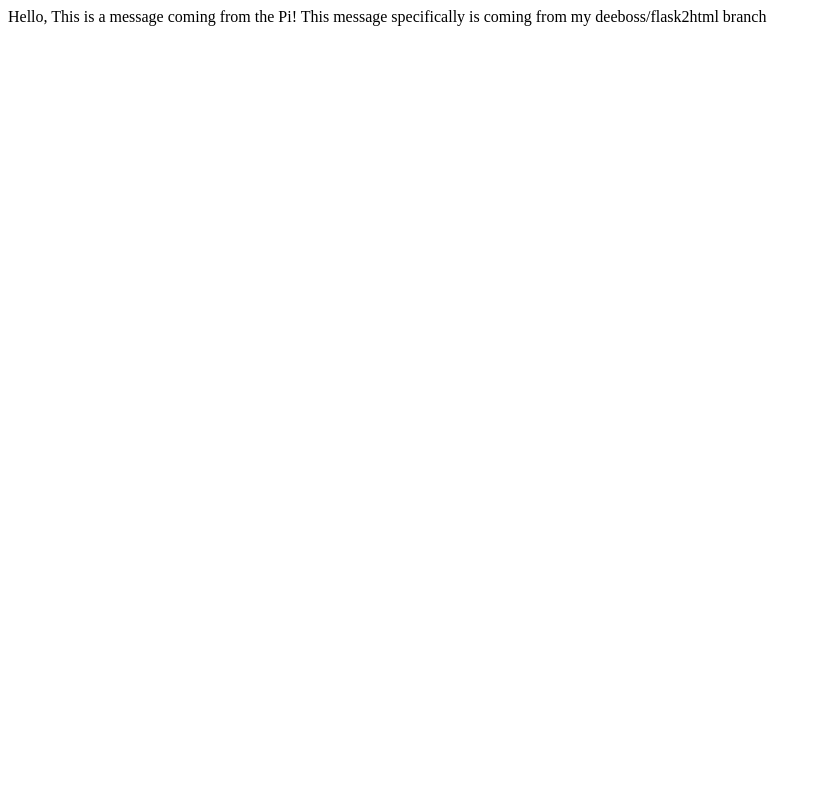
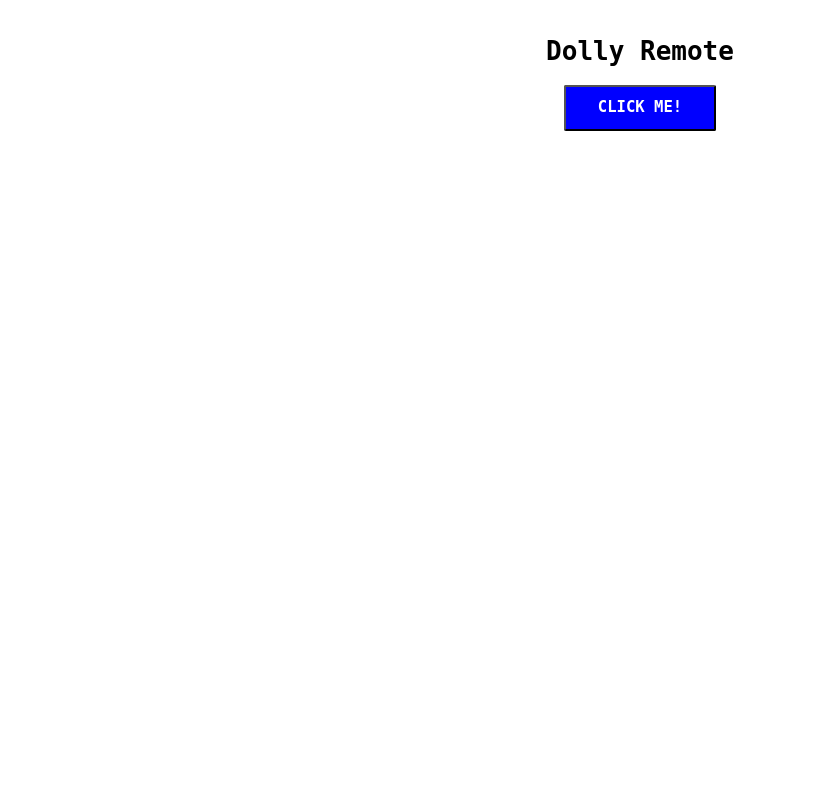
Before and after one commit to deeboss/python-js-dolly-cam-app, a Flask app: page / in a window 1280 px wide. Shown: the whole page, without its empty margins (0-822 px from the left). Run offline with Flask 2, Linux system fonts and the light colour scheme.

Commit message:
freezing python view and css for now

```diff
--- a/app.py
+++ b/app.py
@@ -2,11 +2,7 @@ from flask import Flask, render_template
 app = Flask(__name__)
 
 @app.route('/')
-def hello_world():
-    return 'Hello, This is a message coming from the Pi! This message specifically is coming from my deeboss/flask2html branch'
-
-@app.route('/remote')
-def remote():
+def home():
     return render_template("index.html")
 
 if __name__ == "__main__":
--- a/static/css/styles.css
+++ b/static/css/styles.css
@@ -1,5 +1,10 @@
 html {
     font-family: monospace
+}
+
+body {
+    font-size: 100%;
+    text-align: center;
 }
 
 .wrapper {
@@ -7,8 +12,28 @@ html {
 }
 
 button {
-    padding: 8px 20px;
     appearance: none;
     -webkit-appearance: none;
+    font-size: larger;
+    padding: 12px 32px;
+    font-weight: bold;
+    text-align: center;
+    border-radius: 2px;
+    background: blue;
+    color: white;
     text-transform: uppercase;
+    outline: none;
+    opacity: 1;
+    transform: translateY(0px);
+    transition: transform 0.12s ease-in-out, opacity 0.12s ease-in-out;
 }
+
+button:focus {
+    outline: none;
+}
+
+button:active {
+    transform: translateY(4px);
+    opacity: 0.8;
+    transition: transform 0.12s ease-in-out, opacity 0.12s ease-in-out;
+}
```
Also changed, not shown: 1 other file.
